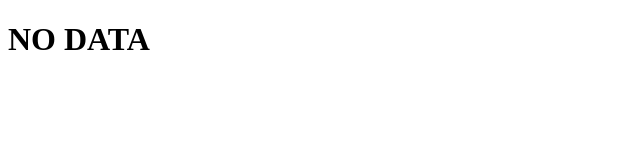
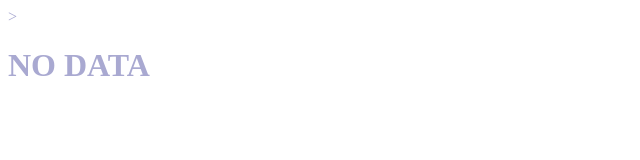
Before and after one commit to Willard24/testSite, a plain HTML site: page index.html in a window 1280 px wide. Shown: the whole page, without its empty margins (0-640 px from the left). Drawn offline with Linux system fonts and the light colour scheme.

```diff
--- a/index.html
+++ b/index.html
@@ -6,7 +6,7 @@
     <meta name="viewport" content="width=device-width, initial-scale=1.0">
     <title>Document</title>
 </head>
-<body>
+<body style="color:rgb(169, 169, 209);"></body>>
     <h1>NO DATA</h1>
 
 </body>
```
